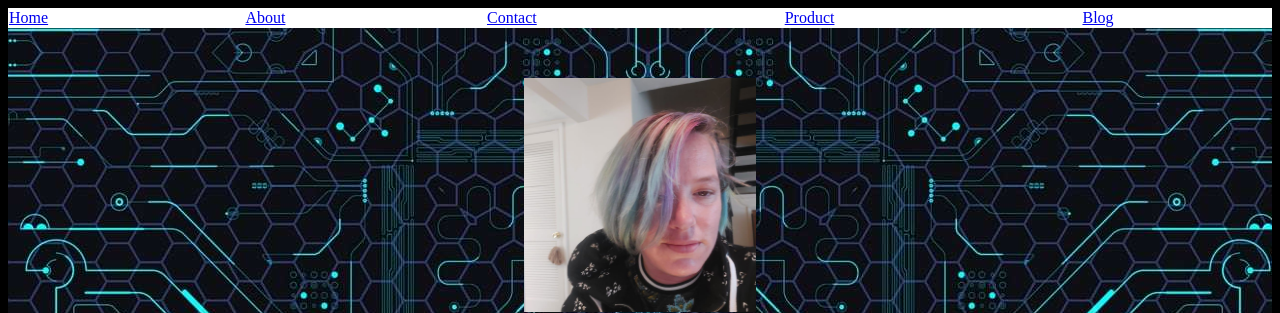
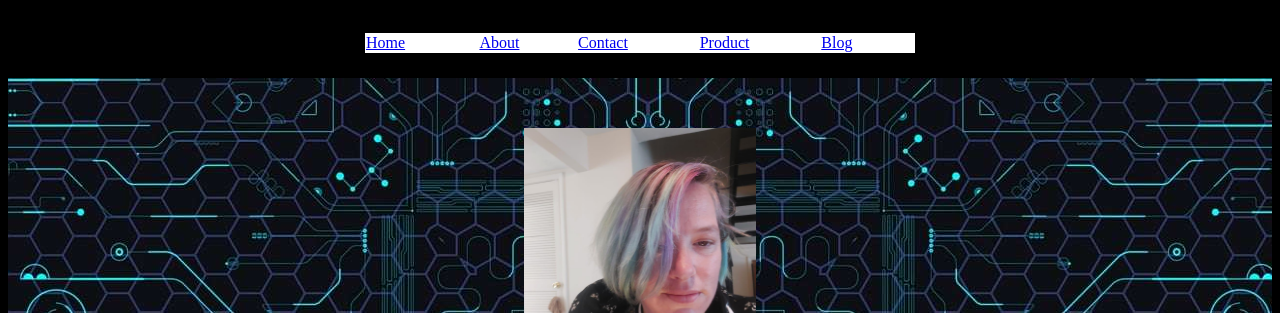
Before and after one commit to KrisWHayes/KrisWHayes.github.io, a plain HTML site: page index.html in a window 1280 px wide. Shown: the top 313 px of the page. Drawn offline with Linux system fonts and the light colour scheme.

Commit message:
Update index.html

```diff
--- a/index.html
+++ b/index.html
@@ -17,12 +17,15 @@
 
 
 <nav>
-    <table style="width: 100%;
+    <table style="width: 600px;
   background-color: #ffffff;
   border-collapse: collapse;
   border-width: 25px;
   border-color: #000000;
-  margin-left:auto;margin-right:auto;">
+  border-style: solid;
+  color: #000000;
+  margin-left:auto;
+  margin-right:auto;">
         <tr>
             <td><a href="index.html">Home</a></td>
             <td><a href="about.html">About</a></td>
```
